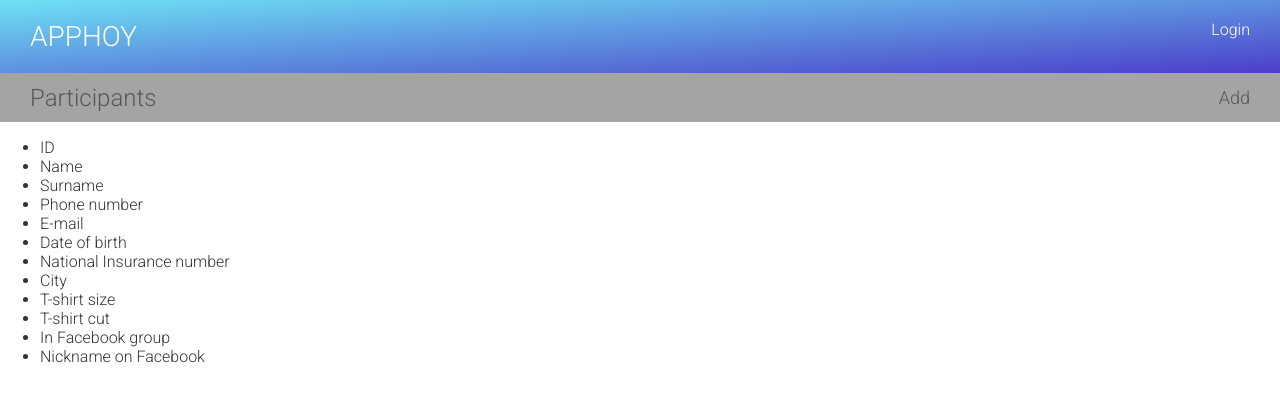
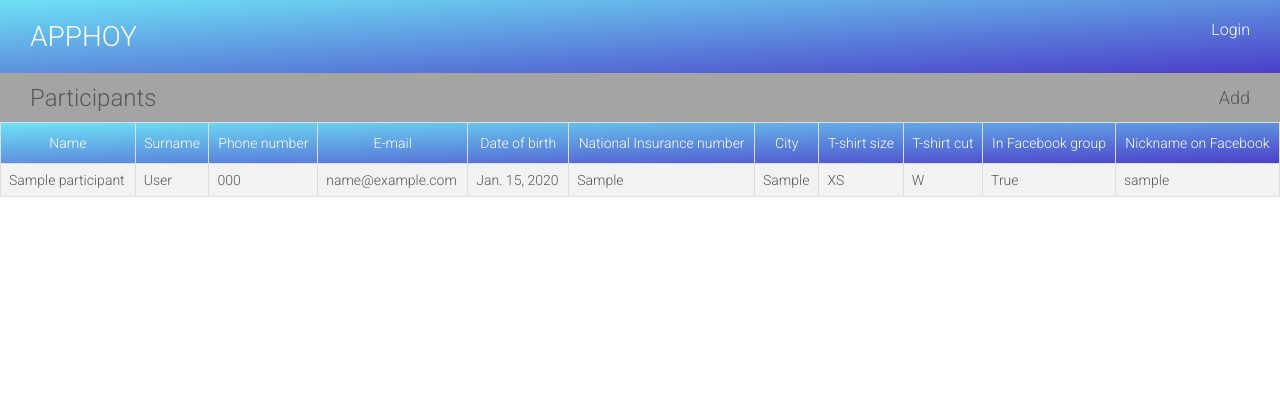
Before and after one commit to mkaniaa/apphoy-webapp, a Django app: page / in a window 1280 px wide. Shown: the top 402 px of the page. Run offline with Django 3.2, Linux system fonts and the light colour scheme; tables that the repository leaves empty hold one stand-in row (values such as "Sample post").

Commit message:
Participants table.

```diff
--- a/apphoy/participants/models.py
+++ b/apphoy/participants/models.py
@@ -1,5 +1,4 @@
 from django.db import models
-from django.template.defaulttags import register
 
 
 class Participant(models.Model):
@@ -30,9 +29,9 @@ class Participant(models.Model):
     email = models.EmailField(null=True,
                               blank=True,
                               verbose_name='E-mail')
-    birth_date = models.DateTimeField(null=True,
-                                      blank=True,
-                                      verbose_name='Date of birth')
+    birth_date = models.DateField(null=True,
+                                  blank=True,
+                                  verbose_name='Date of birth')
     nin = models.CharField(max_length=15,
                            null=True,
                            blank=True,
@@ -68,7 +67,6 @@ class Participant(models.Model):
         ]
 
     @staticmethod
-    @register.simple_tag
     def get_verbose_field_names(exclude=None):
         exclude = exclude if exclude else []
         return [
--- a/apphoy/participants/static/css/base.css
+++ b/apphoy/participants/static/css/base.css
@@ -104,3 +104,37 @@ h1, h2, h3, h4, h5, h6 {
     margin:0;
     padding:0;
 }
+
+.participants {
+  border-collapse: collapse;
+  width: 100%;
+  font-size:14px;
+}
+
+.participants td, .participants th {
+  border: 1px solid #ddd;
+  padding: 8px;
+}
+
+.participants tr:nth-child(even){background-color: #f2f2f2;}
+
+.participants tr:hover {
+    background-color: #ddd;
+    cursor:pointer;
+}
+
+.participants .header {
+  background:linear-gradient(to bottom right, #6ee2f5, #4c3ec9);
+}
+
+.participants th {
+  padding-top: 12px;
+  padding-bottom: 12px;
+  text-align: center;
+  color: white;
+  font-weight:300;
+}
+
+.participants tr td {
+    white-space: nowrap;
+}
--- a/apphoy/participants/templates/participants/manage/participant/list.html
+++ b/apphoy/participants/templates/participants/manage/participant/list.html
@@ -1,4 +1,5 @@
 {% extends "base.html" %}
+{% load participant_tags %}
 
 {% block title %}Participants{% endblock %}
 
@@ -9,22 +10,23 @@
             <li><a href="{% url "participant_add" %}">Add</a></li>
         </ul>
     </div>
-    <div class="contents">
-        <ul id="modules">
-            {% with fields_names=object_list.model.get_verbose_field_names exclude="ID" %}
-<!--            {% for participant in object_list %}-->
-<!--                <li>-->
-<!--                    <a href="{% url "participant_edit" participant.id %}">-->
-<!--                        {{ participant.name.name }} {{ participant.surname.name }}-->
-<!--                    </a>-->
-<!--                </li>-->
-<!--            {% endfor %}-->
-                {% for field_name in fields_names %}
-                    <li>
-                        {{ field_name }}
-                    </li>
-                {% endfor %}
-            {% endwith %}
-        </ul>
-    </div>
+    <table class="participants">
+        <tr class="header">
+            {% for h in headers %}
+                <th>{{ h }}</th>
+            {% endfor %}
+        </tr>
+        {% for participant in object_list %}
+        <tr>
+            {% for attr in attributes %}
+                <td>
+                    <a href="{% url "participant_edit" participant.id %}">
+                        {% attribute_value participant attr as attr_value %}
+                        {% if attr_value %}{{ attr_value}}{% else %}&nbsp;{% endif %}
+                    </a>
+                </td>
+            {% endfor %}
+        </tr>
+        {% endfor %}
+    </table>
 {% endblock %}
--- /dev/null
+++ b/apphoy/participants/templatetags/participant_tags.py
@@ -0,0 +1,11 @@
+from django import template
+
+register = template.Library()
+
+
+@register.simple_tag
+def attribute_value(obj, attr_name):
+    try:
+        return getattr(obj, attr_name)
+    except AttributeError:
+        return None
--- a/apphoy/participants/views.py
+++ b/apphoy/participants/views.py
@@ -8,6 +8,14 @@ from .models import Participant
 class ParticipantListView(ListView):
     model = Participant
     template_name = 'participants/manage/participant/list.html'
+
+    def get_context_data(self, **kwargs):
+        headers = self.model.get_verbose_field_names('ID')
+        attributes = self.model.get_field_names('id')
+        context = super(ParticipantListView, self).get_context_data(**kwargs)
+        context['headers'] = headers
+        context['attributes'] = attributes
+        return context
 
 
 class ManageParticipantMixin(LoginRequiredMixin, PermissionRequiredMixin):
```
Also changed, not shown: apphoy/participants/tests.py (+38 -4 lines), apphoy/participants/templatetags/__init__.py (added).
